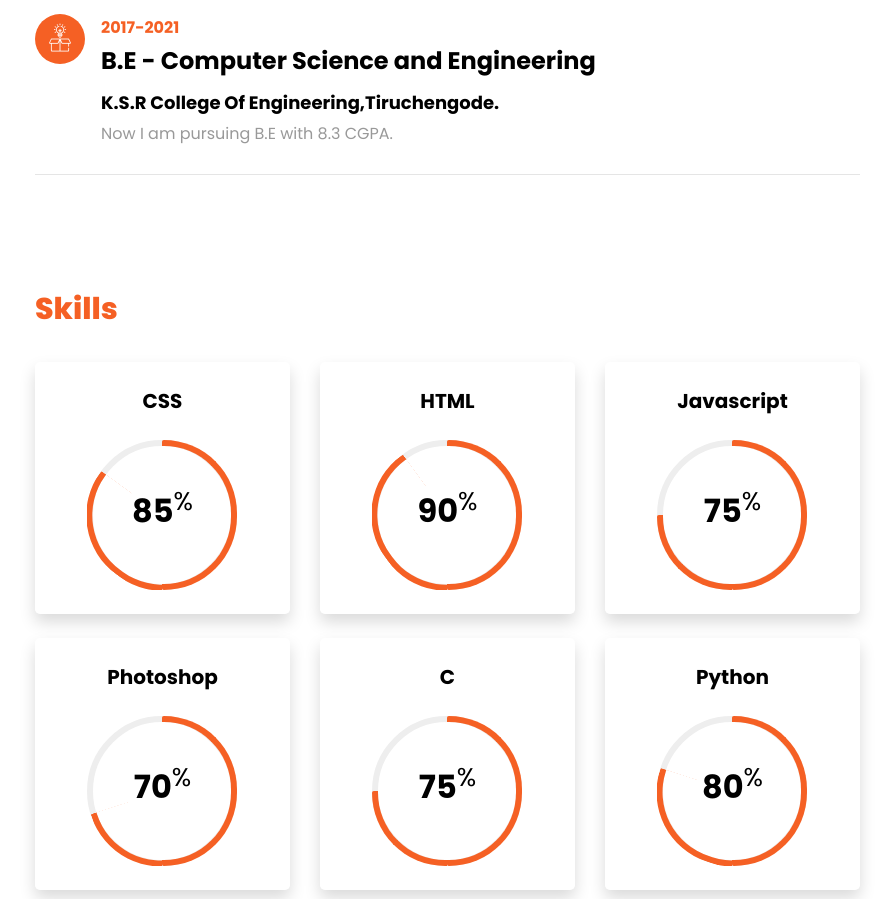
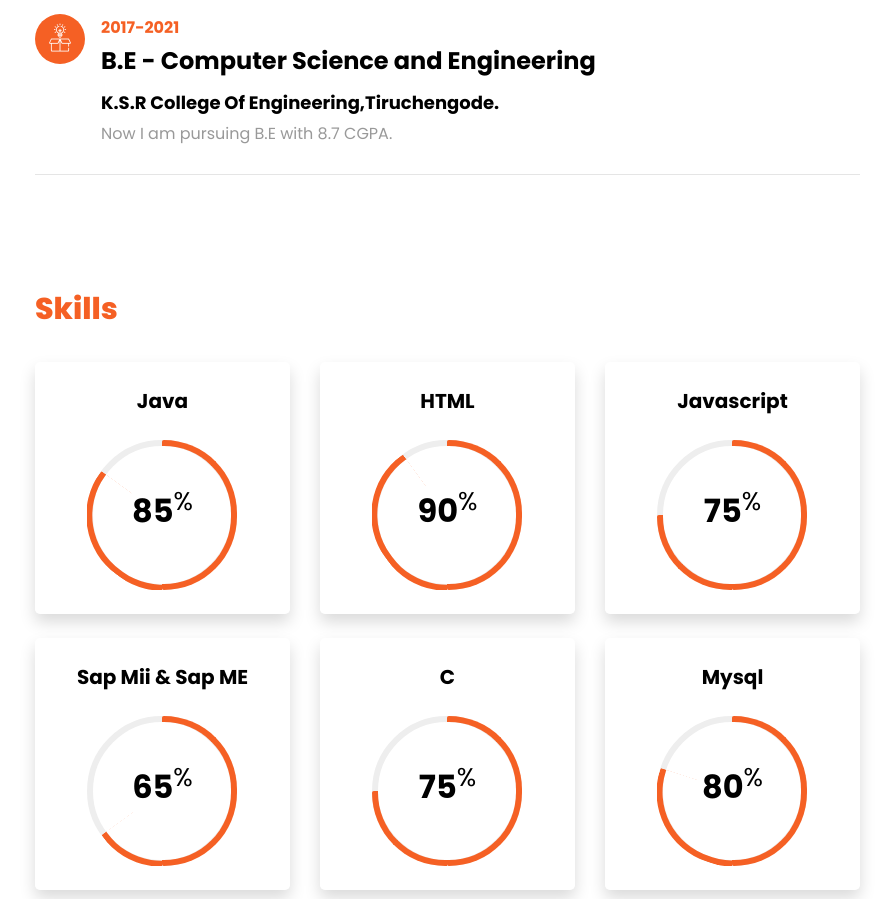
Before and after one commit to Mvignesh07/web, a plain HTML site: page index.html in a window 1280 px wide. Shown: the part 2040-2939 px from the top of the page, without its empty margins (335-1229 px from the left). Drawn offline with Linux system fonts and the light colour scheme; files whose address does not match are found by name.

Commit message:
Update index.html

```diff
--- a/index.html
+++ b/index.html
@@ -150,7 +150,7 @@
 		    					<span class="date">2017-2021</span>
 		    					<h2>B.E - Computer Science and Engineering</h2>
 		    					<span class="position">K.S.R College Of Engineering,Tiruchengode. </span>
-		    					<p>Now I am pursuing B.E with 8.3 CGPA.</p>
+		    					<p>Now I am pursuing B.E with 8.7 CGPA.</p>
 		    				</div>
 	    				</div>
 
@@ -161,7 +161,7 @@
 					  	<div class="row progress-circle mb-5">
 					  		<div class="col-lg-4 mb-4">
 						      <div class="bg-white rounded-lg shadow p-4">
-						        <h2 class="h5 font-weight-bold text-center mb-4">CSS</h2>
+						        <h2 class="h5 font-weight-bold text-center mb-4">Java</h2>
 
 						        <!-- Progress bar 1 -->
 						        <div class="progress mx-auto" data-value='85'>
@@ -223,10 +223,10 @@
 
 							<div class="col-lg-4 mb-4">
 								<div class="bg-white rounded-lg shadow p-4">
-								  <h2 class="h5 font-weight-bold text-center mb-4">Photoshop</h2>
+								  <h2 class="h5 font-weight-bold text-center mb-4">Sap Mii & Sap ME</h2>
 
 								  <!-- Progress bar 1 -->
-								  <div class="progress mx-auto" data-value='70'>
+								  <div class="progress mx-auto" data-value='65'>
 									<span class="progress-left">
 						  <span class="progress-bar border-primary"></span>
 									</span>
@@ -234,7 +234,7 @@
 						  <span class="progress-bar border-primary"></span>
 									</span>
 									<div class="progress-value w-100 h-100 rounded-circle d-flex align-items-center justify-content-center">
-									  <div class="h2 font-weight-bold">70<sup class="small">%</sup></div>
+									  <div class="h2 font-weight-bold">65<sup class="small">%</sup></div>
 									</div>
 								  </div>
 								  <!-- END -->
@@ -263,7 +263,7 @@
 
 							  <div class="col-lg-4 mb-4">
 								<div class="bg-white rounded-lg shadow p-4">
-								  <h2 class="h5 font-weight-bold text-center mb-4">Python</h2>
+								  <h2 class="h5 font-weight-bold text-center mb-4">Mysql</h2>
 
 								  <!-- Progress bar 1 -->
 								  <div class="progress mx-auto" data-value='80'>
```
